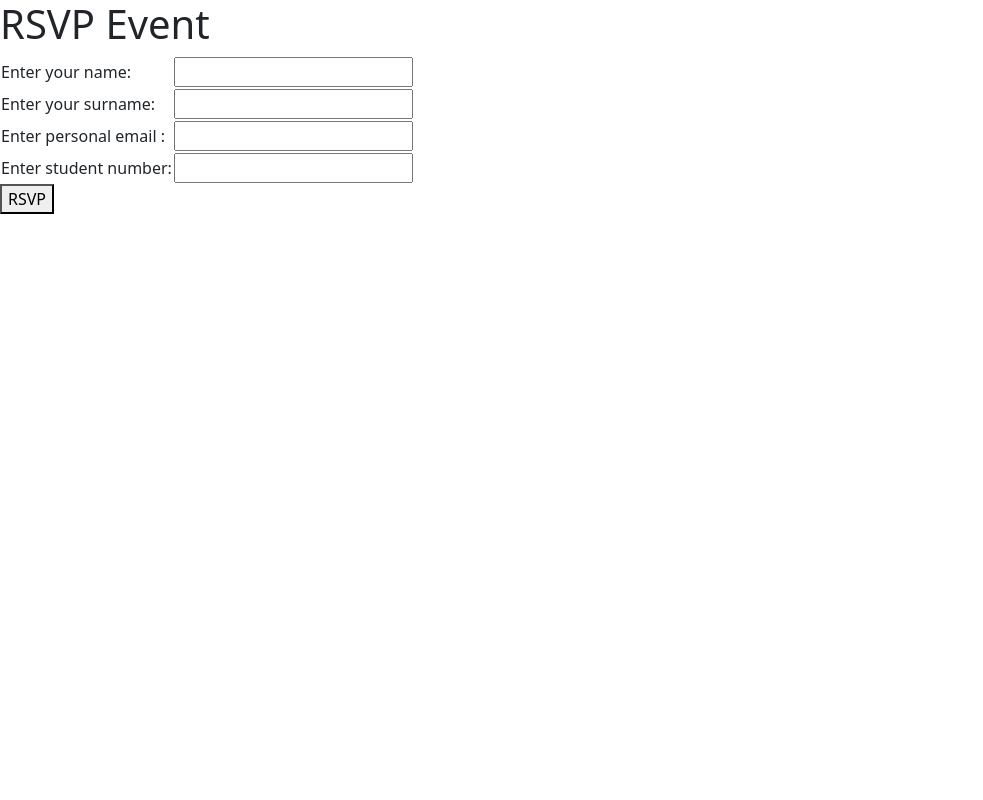
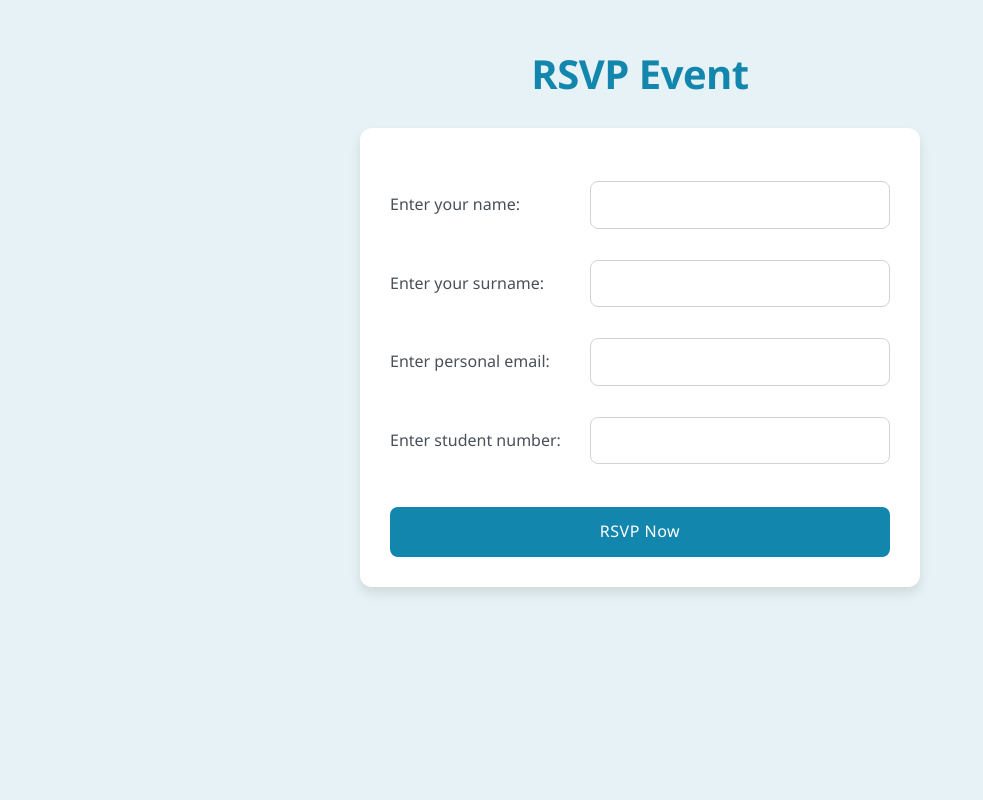
Before and after one commit to Thembeka-Yvonne/MEB-HUB-PROJECT, a Django app: template events/templates/events/rsvp_event.html in a window 1280 px wide. Shown: the whole page, without its empty margins (0-983 px from the left). Run offline with Django 5.2, Linux system fonts and the light colour scheme; the template is opened without the code that fills it, so the values that code supplies are empty; some libraries are stand-ins or nearby versions.

Commit message:
updated rsvp_event.html added the frontend

```diff
--- a/events/templates/events/rsvp_event.html
+++ b/events/templates/events/rsvp_event.html
@@ -1,19 +1,179 @@
 <!DOCTYPE html>
 {% load static %}
 <html lang="en">
+<head>
+    <meta charset="UTF-8">
+    <meta name="viewport" content="width=device-width, initial-scale=1.0">
+    <link href="https://cdn.jsdelivr.net/npm/bootstrap@5.1.3/dist/css/bootstrap.min.css" rel="stylesheet">
+    <title>RSVP Event</title>
+    <script type="text/javascript" src="https://cdn.jsdelivr.net/npm/@emailjs/browser@4/dist/email.min.js"></script>
+    <style>
+        body {
+            font-family: 'Segoe UI', Tahoma, Geneva, Verdana, sans-serif;
+            background-color: #e6f2f5;  /* New lighter blue background */
+            line-height: 1.6;
+            min-height: 100vh;
+        }
+
+        .container {
+            max-width: 600px;
+            padding: 20px;
+        }
+
+        h1 {
+            text-align: center;
+            margin: 30px 0;
+            color: #1286ad;
+            font-weight: 600;
+            letter-spacing: -0.5px;
+        }
+
+        form {
+            background-color: white;
+            padding: 30px;
+            box-shadow: 0 6px 12px rgba(0, 0, 0, 0.1);
+            border-radius: 12px;
+            margin: 0 auto;
+        }
+
+        .form-table {
+            width: 100%;
+            border-collapse: separate;
+            border-spacing: 0 15px;
+        }
+
+        .form-table td {
+            padding: 8px 0;
+            vertical-align: middle;
+        }
+
+        .form-table tr td:first-child {
+            width: 40%;
+            font-weight: 500;
+            color: #495057;
+        }
+
+        input[type="text"],
+        input[type="email"] {
+            width: 100%;
+            padding: 10px 12px;
+            font-size: 16px;
+            border: 1px solid #ced4da;
+            border-radius: 8px;
+            transition: all 0.3s ease;
+        }
+
+        input[type="text"]:focus,
+        input[type="email"]:focus {
+            border-color: #1286ad;
+            box-shadow: 0 0 0 0.2rem rgba(18, 134, 173, 0.2);
+            outline: none;
+        }
+
+        button[type="submit"] {
+            width: 100%;
+            margin-top: 20px;
+            padding: 12px;
+            background-color: #1286ad;
+            border: none;
+            color: white;
+            font-size: 16px;
+            font-weight: 500;
+            border-radius: 8px;
+            cursor: pointer;
+            transition: all 0.3s ease;
+            letter-spacing: 0.5px;
+        }
+
+        button[type="submit"]:hover {
+            background-color: #0f6d8a;
+            transform: translateY(-2px);
+        }
+
+        button[type="submit"]:active {
+            transform: translateY(0);
+        }
+
+        .alert {
+            margin: 20px auto;
+            max-width: 540px;
+            border-radius: 8px;
+        }
+
+        #email-error {
+            display: none;
+            font-size: 14px;
+            margin-top: 5px;
+        }
+
+        @media (max-width: 576px) {
+            form {
+                padding: 20px;
+                width: 100%;
+            }
+
+            .form-table tr td:first-child {
+                width: 100%;
+                display: block;
+                padding-bottom: 5px;
+            }
+
+            .form-table tr td:last-child {
+                width: 100%;
+                display: block;
+            }
+
+            h1 {
+                font-size: 24px;
+                margin: 20px 0;
+            }
+        }
+    </style>
+</head>
+<body>
+    <div class="container">
+        <h1>RSVP Event</h1>
+
         {% for message in messages %}
         <div class="alert alert-{{message.tags}} alert-dismissible fade show" role="alert">
             {{message}}
             <button type="button" class="btn-close" data-bs-dismiss="alert" aria-label="Close"></button>
         </div>
         {% endfor %}
-<head>
-    <meta charset="UTF-8">
-        <link href="https://cdn.jsdelivr.net/npm/bootstrap@5.1.3/dist/css/bootstrap.min.css" rel="stylesheet">
-    <title>RSVP Event</title>
-<script type="text/javascript"
-        src="https://cdn.jsdelivr.net/npm/@emailjs/browser@4/dist/email.min.js">
-</script>
+
+        <form action="{% url 'rsvp_event' %}?eventID={{event.event_id}}" method="POST" enctype="multipart/form-data">
+            {% csrf_token %}
+            <table class="form-table">
+                <input type="text" name="eventID" value="{{event.event_id}}" hidden>
+                <input type="text" name="location" id="location" value="{{event.location}}" hidden>
+                <input type="text" name="date" id="date" value="{{event.date}}" hidden>
+                <input type="text" name="description" id="description" value="{{event.description}}" hidden>
+                <input type="text" name="time" id="time" value="{{time}}" hidden>
+
+                <tr>
+                    <td>Enter your name:</td>
+                    <td><input type="text" name="name" required id="name"></td>
+                </tr>
+                <tr>
+                    <td>Enter your surname:</td>
+                    <td><input type="text" name="surname" required></td>
+                </tr>
+                <tr>
+                    <td>Enter personal email:</td>
+                    <td>
+                        <input type="email" name="email" required id="email">
+                        <span id="email-error" style="color: red;">Invalid email address</span>
+                    </td>
+                </tr>
+                <tr>
+                    <td>Enter student number:</td>
+                    <td><input type="text" name="studentNo" required id="studNo"></td>
+                </tr>
+            </table>
+            <button type="submit" onclick="sendMail(event)">RSVP Now</button>
+        </form>
+    </div>
+
     <script src="{% static 'assets/events/index.js' %}"></script>
     <script type="text/javascript">
         (function(){
@@ -21,60 +181,22 @@
                 publicKey: "Z_pc7v6DVMPtzbMfz",
             });
         })();
-</script>
-</head>
-<body>
-    <h1>RSVP Event</h1>
-    <form action="{% url 'rsvp_event' %}?eventID={{event.event_id}}" method="POST" enctype="multipart/form-data" >
-        {% csrf_token %}
-        <table>
-            <input type="text"  name="eventID" value="{{event.event_id}}" hidden="">
-            <input type="text"  name="location" id="location" value="{{event.location}}" hidden="">
-            <input type="text"  name="date" id="date" value="{{event.date}}" hidden="">
-            <input type="text"  name="description" id="description" value="{{event.description}}" hidden="">
-            <input type="text"  name="time" id="time" value="{{time}}" hidden>
 
-            <tr>
-                <td>Enter your name: </td>
-                <td><input type="text" name="name" required id="name" ></td>
-            </tr>
-            <tr>
-                <td>Enter your surname: </td>
-                <td><input type="text" name="surname" required></td>
-            </tr>
-            <tr>
-                <td>Enter personal email : </td>
-                <td><input type="email" name="email" required id="email"></td>
-                <span id="email-error" style="color: red; display: none;">Invalid email address</span>
-            </tr>
-            <tr>
-                <td>Enter student number: </td>
-                <td><input type="text" name="studentNo" required id="studNo"></td>
-            </tr>
-        </table>
-        <button type="submit" onclick="sendMail(event)">RSVP</button>
-    </form>
-<script>
         const emailInput = document.getElementById('email');
         const emailError = document.getElementById('email-error');
 
         emailInput.addEventListener('input', function() {
             const email = emailInput.value;
+            const isValid = validateEmail(email);
 
-  if (validateEmail(email)) {
-    emailError.style.display = 'none';
-    emailInput.style.borderColor = 'green';
-  } else {
-    emailError.style.display = 'inline';
-    emailInput.style.borderColor = 'red';
-  }
+            emailError.style.display = isValid ? 'none' : 'block';
+            emailInput.style.borderColor = isValid ? '#28a745' : '#dc3545';
         });
 
         function validateEmail(email) {
             const re = /^[^\s@]+@[^\s@]+\.[^\s@]+$/;
             return re.test(email.toLowerCase());
         }
-
     </script>
 </body>
-</html>
+</html
```
Lines whose indentation alone changed are shown as unchanged.
